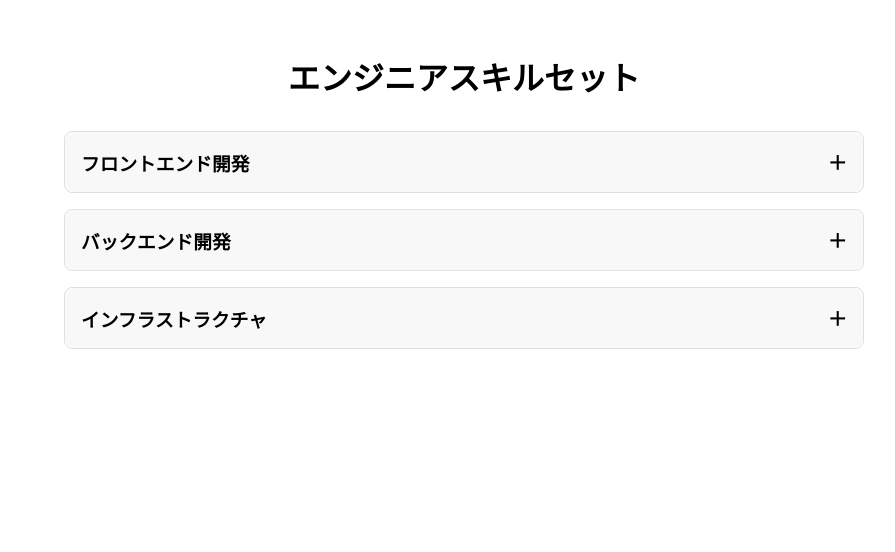
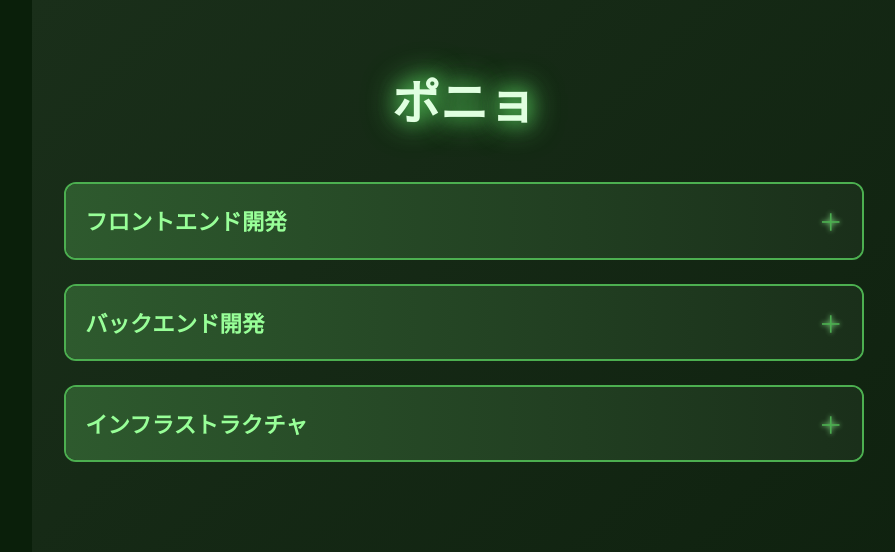
Before and after one commit to motiday/myPage4React, a React (Create React App) app in the folder react-app-sandbox/: page / in a window 1280 px wide. Shown: the top 552 px of the page, without its empty margins (176-1071 px from the left). Built offline with nearby package versions, Linux system fonts and the light colour scheme.

Commit message:
Enhance styling and layout of the accordion component. Updated App.css with new gradients, animations, and improved spacing. Changed header text in App.js to 'ポニョ'. Modified index.css for a consistent background color across the app.

```diff
--- a/react-app-sandbox/src/App.css
+++ b/react-app-sandbox/src/App.css
@@ -2,47 +2,73 @@
   max-width: 800px;
   margin: 0 auto;
   padding: 2rem;
+  background: linear-gradient(135deg, #1a2f1a 0%, #0d1f0d 100%);
+  min-height: 100vh;
+  color: #e0ffe0;
 }
 
 .App-header {
-  margin-bottom: 2rem;
+  margin-bottom: 3rem;
   text-align: center;
+}
+
+.App-header h1 {
+  font-size: 3rem;
+  text-shadow: 0 0 10px #4caf50, 0 0 20px #4caf50;
+  animation: glow 2s ease-in-out infinite alternate;
 }
 
 .accordion-container {
   display: flex;
   flex-direction: column;
-  gap: 1rem;
+  gap: 1.5rem;
 }
 
 .accordion-item {
-  border: 1px solid #e0e0e0;
-  border-radius: 8px;
+  border: 2px solid #4caf50;
+  border-radius: 12px;
   overflow: hidden;
-  transition: all 0.3s ease;
+  transition: all 0.5s cubic-bezier(0.4, 0, 0.2, 1);
+  background: rgba(26, 47, 26, 0.7);
+  backdrop-filter: blur(10px);
 }
 
 .accordion-header {
   display: flex;
   justify-content: space-between;
   align-items: center;
-  padding: 1rem;
-  background-color: #f8f8f8;
+  padding: 1.2rem;
+  background: linear-gradient(90deg, #2e5a2e 0%, #1a2f1a 100%);
   cursor: pointer;
+  transition: all 0.3s ease;
+}
+
+.accordion-header:hover {
+  background: linear-gradient(90deg, #367c36 0%, #2e5a2e 100%);
 }
 
 .accordion-header h3 {
   margin: 0;
+  font-size: 1.4rem;
+  color: #98ff98;
 }
 
 .accordion-icon {
-  font-size: 1.2rem;
-  font-weight: bold;
+  font-size: 1.5rem;
+  color: #4caf50;
+  text-shadow: 0 0 5px #98ff98;
 }
 
 .accordion-content {
-  padding: 1rem;
-  background-color: white;
+  padding: 1.5rem;
+  background: rgba(12, 24, 12, 0.8);
+  transform-origin: top;
+  animation: slideDown 0.3s ease-out;
+}
+
+.accordion-content p {
+  color: #98ff98;
+  line-height: 1.6;
 }
 
 .accordion-content ul {
@@ -52,10 +78,39 @@
 }
 
 .accordion-content li {
-  padding: 0.5rem 0;
-  border-bottom: 1px solid #f0f0f0;
+  padding: 0.8rem 1rem;
+  margin: 0.5rem 0;
+  border: 1px solid #4caf50;
+  border-radius: 6px;
+  background: rgba(76, 175, 80, 0.1);
+  transition: all 0.3s ease;
+}
+
+.accordion-content li:hover {
+  background: rgba(76, 175, 80, 0.2);
+  transform: translateX(10px);
 }
 
 .accordion-item.open {
-  box-shadow: 0 2px 8px rgba(0,0,0,0.1);
+  box-shadow: 0 0 20px rgba(76, 175, 80, 0.3);
 }
+
+@keyframes glow {
+  from {
+    text-shadow: 0 0 10px #4caf50, 0 0 20px #4caf50;
+  }
+  to {
+    text-shadow: 0 0 20px #4caf50, 0 0 30px #4caf50, 0 0 40px #4caf50;
+  }
+}
+
+@keyframes slideDown {
+  from {
+    opacity: 0;
+    transform: scaleY(0);
+  }
+  to {
+    opacity: 1;
+    transform: scaleY(1);
+  }
+}
--- a/react-app-sandbox/src/App.js
+++ b/react-app-sandbox/src/App.js
@@ -59,7 +59,7 @@ function App() {
   return (
     <div className="App">
       <header className="App-header">
-        <h1>エンジニアスキルセット</h1>
+        <h1>ポニョ</h1>
       </header>
 
       <main className="accordion-container">
--- a/react-app-sandbox/src/index.css
+++ b/react-app-sandbox/src/index.css
@@ -1,10 +1,9 @@
 body {
   margin: 0;
-  font-family: -apple-system, BlinkMacSystemFont, 'Segoe UI', 'Roboto', 'Oxygen',
-    'Ubuntu', 'Cantarell', 'Fira Sans', 'Droid Sans', 'Helvetica Neue',
-    sans-serif;
+  font-family: 'Segoe UI', 'Roboto', sans-serif;
   -webkit-font-smoothing: antialiased;
   -moz-osx-font-smoothing: grayscale;
+  background: #0a1f0a;
 }
 
 code {
```
